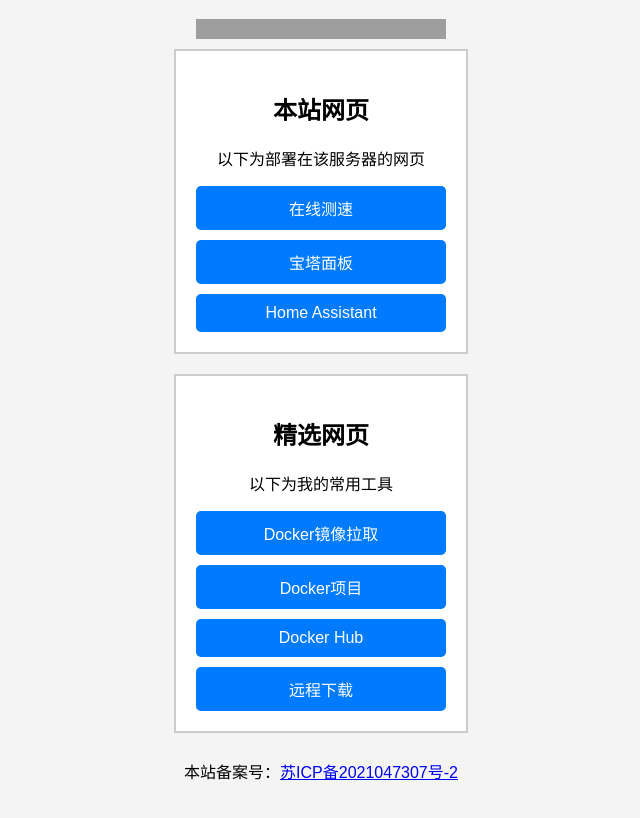
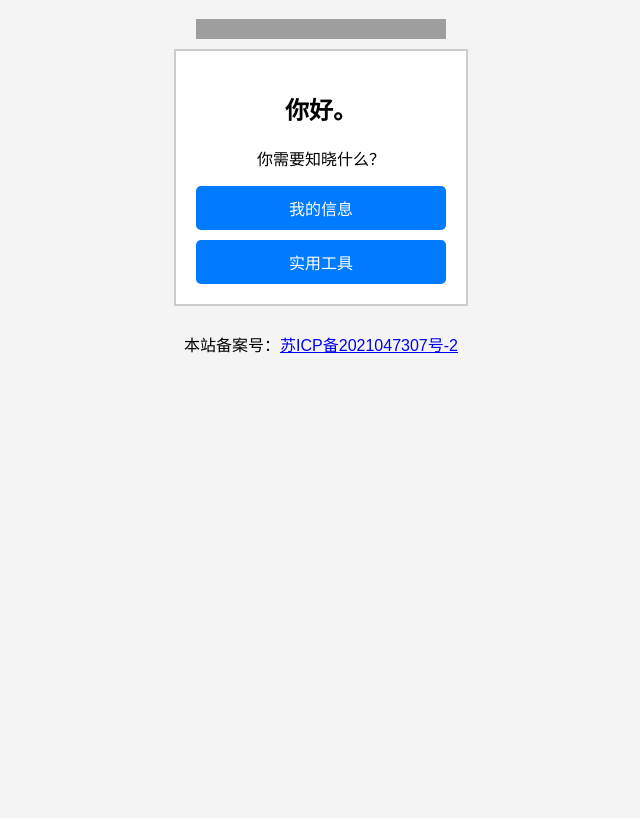
Before and after one commit to som360/som360.github.io, a plain HTML site: page index.html in a window 1280 px wide. Shown: the part 90-908 px from the top of the page, without its empty margins (319-959 px from the left). After the commit the page ends 800 px from the top, so only its background shows below. Drawn offline with Linux system fonts and the light colour scheme; grey boxes are pictures that could not be loaded.

Commit message:
Update index.html

```diff
--- a/index.html
+++ b/index.html
@@ -40,19 +40,10 @@
  <h1>猪排网</h1> <!-- 这里添加了网站名称 -->
 <iframe allowtransparency="true" frameborder="0" width="250" height="20" scrolling="no" src="//tianqi.2345.com/plugin/widget/index.htm?s=3&z=1&t=0&v=0&d=1&bd=0&k=000000&f=&ltf=0080ff&htf=ff0080&q=1&e=1&a=1&c=71854&w=250&h=20&align=center"></iframe>
     <div class="box">
-        <h2>本站网页</h2>
-<p>以下为部署在该服务器的网页</p>
-      <a href="http://ik.juhua66.cn:2000/">在线测速</a>
-      <a href="https://192.168.0.32:21664/114514">宝塔面板</a>
-      <a href="http://192.168.0.6:8123/">Home Assistant</a>
-    </div>
-    <div class="box">
-        <h2>精选网页</h2>
-        <p>以下为我的常用工具</p>
-        <a href="https://github.com/som360/DockerTarBuilder/actions/workflows/amd64.yml">Docker镜像拉取</a>
-        <a href="https://prclub.notion.site/Docker-827eaa2cc9a140538fc4ae5f15a74e95">Docker项目</a>
-        <a href="https://hub.docker.com/">Docker Hub</a>
-        <a href="http://d.youxiaohou.com/">远程下载</a>
+        <h2>你好。</h2>
+<p>你需要知晓什么？</p>
+      <a href="https://juhua66.cn/%E6%88%91%E7%9A%84%E4%BF%A1%E6%81%AF.html">我的信息</a>
+      <a href="http://ik.juhua66.cn:1002/">实用工具</a>
     </div>
 <p>
   本站备案号：<a href="https://beian.miit.gov.cn/" target="_blank">苏ICP备2021047307号-2</a >
```
